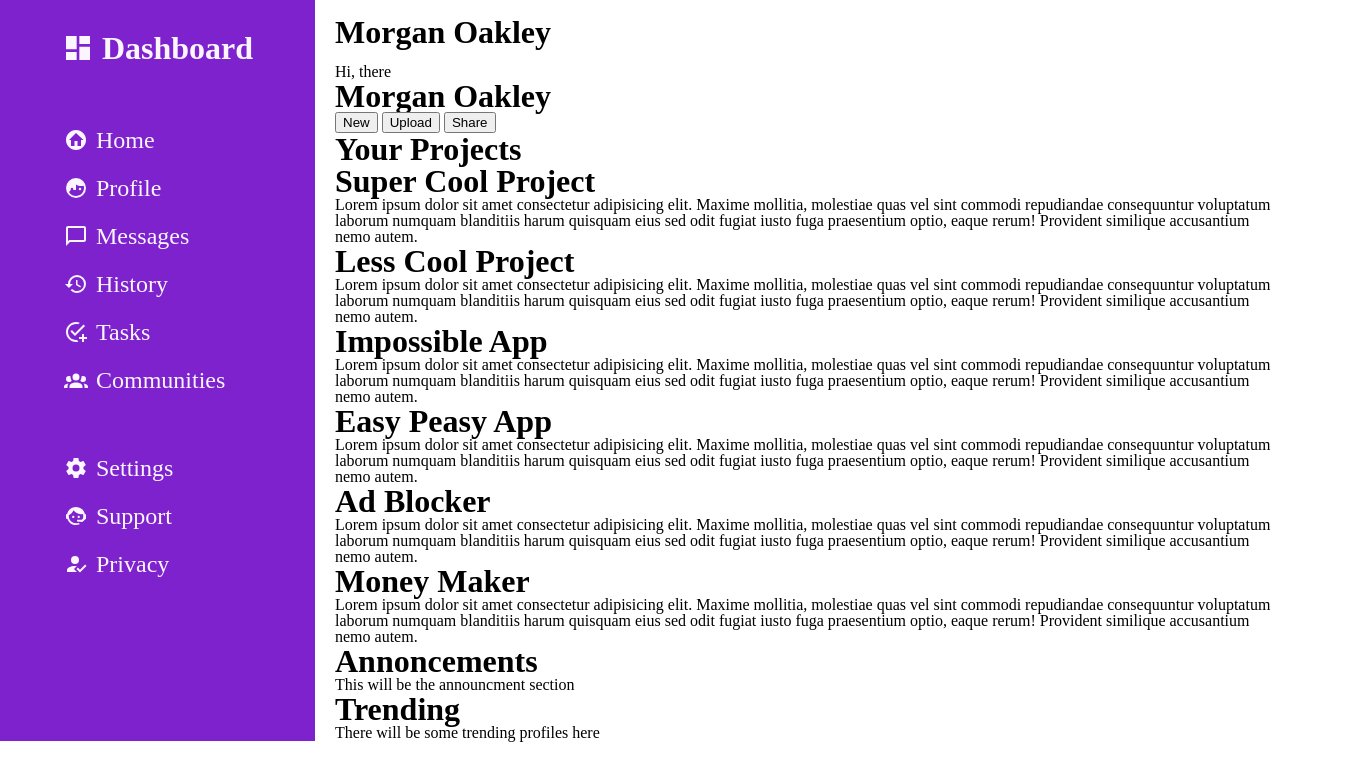
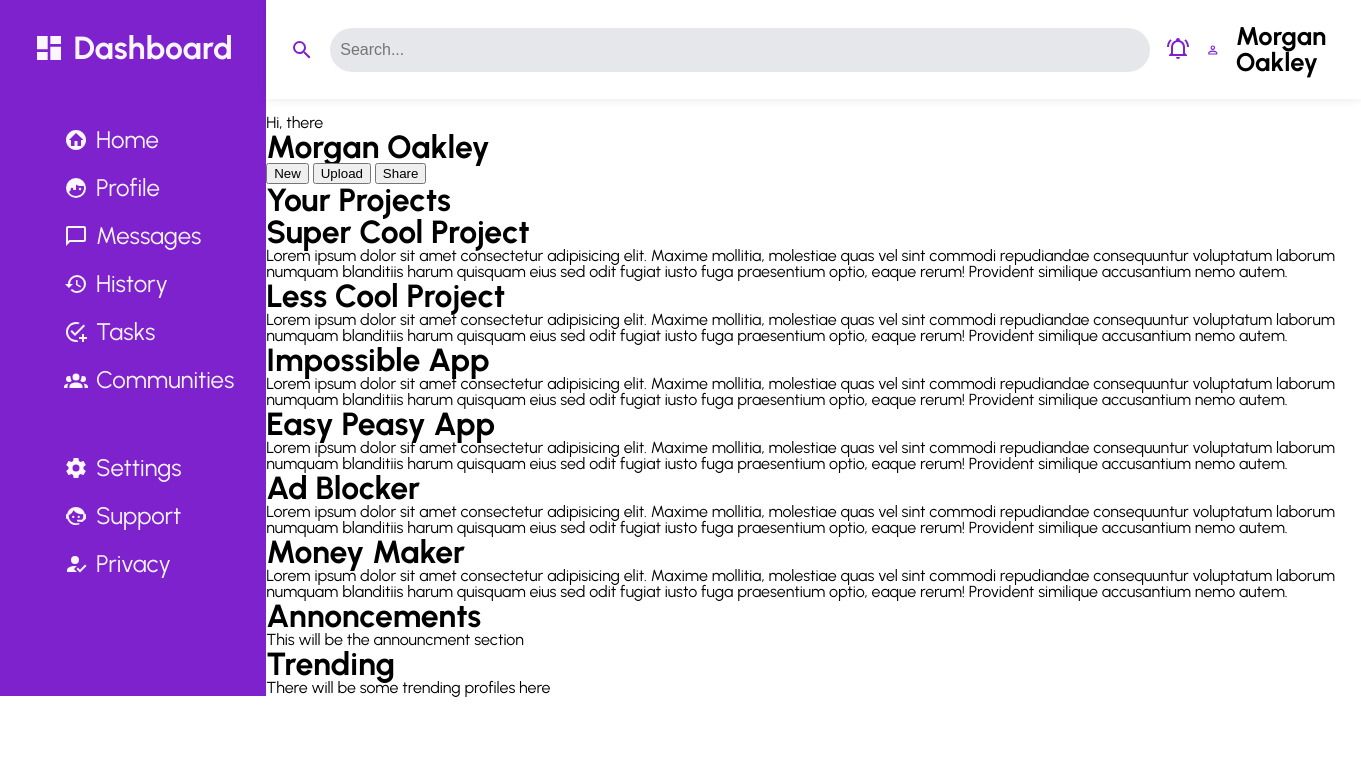
Before and after one commit to ashishthomaschempolil/admin-dashboard, a plain HTML site: page index.html in a window 1280 px wide. Shown: the whole page, 1361 px wide, since content can reach past the window. Drawn offline with Linux system fonts and the light colour scheme.

Commit message:
fix: Finished search bar

```diff
--- a/index.html
+++ b/index.html
@@ -3,9 +3,12 @@
 <head>
     <meta charset="UTF-8">
     <meta http-equiv="X-UA-Compatible" content="IE=edge">
-    <meta name="viewport" content="width=device-width, initial-scale=1.0">
+    <meta name="viewport" content="width=device-width, initial-scale=1.0, height=device-height, user-scalable=no">
     <title>Admin Dashboard</title>
     <link rel="stylesheet" href="style.css">
+    <style>
+        @import url('https://fonts.googleapis.com/css2?family=Urbanist:wght@300;400;700&display=swap');
+    </style>
 </head>
 <body>
     <div class="container">
@@ -45,10 +48,15 @@
         </div>
         <div class="main">
             <div class="search-profile">
-                <div class="search-bar"></div>
-                <div class="notification"></div>
+                <div class="search-bar">
+                    <svg xmlns="http://www.w3.org/2000/svg" viewBox="0 0 24 24"><title>magnify</title><path d="M9.5,3A6.5,6.5 0 0,1 16,9.5C16,11.11 15.41,12.59 14.44,13.73L14.71,14H15.5L20.5,19L19,20.5L14,15.5V14.71L13.73,14.44C12.59,15.41 11.11,16 9.5,16A6.5,6.5 0 0,1 3,9.5A6.5,6.5 0 0,1 9.5,3M9.5,5C7,5 5,7 5,9.5C5,12 7,14 9.5,14C12,14 14,12 14,9.5C14,7 12,5 9.5,5Z" /></svg>
+                    <input type="text" name="search" id="search" placeholder="Search...">
+                </div>
+                <div class="notification">
+                    <svg xmlns="http://www.w3.org/2000/svg" viewBox="0 0 24 24"><title>bell-ring-outline</title><path d="M10,21H14A2,2 0 0,1 12,23A2,2 0 0,1 10,21M21,19V20H3V19L5,17V11C5,7.9 7.03,5.17 10,4.29C10,4.19 10,4.1 10,4A2,2 0 0,1 12,2A2,2 0 0,1 14,4C14,4.1 14,4.19 14,4.29C16.97,5.17 19,7.9 19,11V17L21,19M17,11A5,5 0 0,0 12,6A5,5 0 0,0 7,11V18H17V11M19.75,3.19L18.33,4.61C20.04,6.3 21,8.6 21,11H23C23,8.07 21.84,5.25 19.75,3.19M1,11H3C3,8.6 3.96,6.3 5.67,4.61L4.25,3.19C2.16,5.25 1,8.07 1,11Z" /></svg>
+                </div>
                 <div class="profile">
-                    <img>
+                    <svg xmlns="http://www.w3.org/2000/svg" viewBox="0 0 24 24"><title>account-outline</title><path d="M12,4A4,4 0 0,1 16,8A4,4 0 0,1 12,12A4,4 0 0,1 8,8A4,4 0 0,1 12,4M12,6A2,2 0 0,0 10,8A2,2 0 0,0 12,10A2,2 0 0,0 14,8A2,2 0 0,0 12,6M12,13C14.67,13 20,14.33 20,17V20H4V17C4,14.33 9.33,13 12,13M12,14.9C9.03,14.9 5.9,16.36 5.9,17V18.1H18.1V17C18.1,16.36 14.97,14.9 12,14.9Z" /></svg>
                     <h1>Morgan Oakley</h1>
                 </div>
             </div>
--- a/style.css
+++ b/style.css
@@ -52,6 +52,12 @@ table {
 :root{
     --violet: #7e22ce;
     --white: #faf5ff;
+    --grey: #e5e7eb;
+}
+
+html, body {
+    font-family: 'Urbanist', sans-serif;
+
 }
 
 h1 {
@@ -63,7 +69,6 @@ h1 {
 .container {
     display: inline-grid;
     grid-template-columns: 1fr 3fr;
-    gap: 20px;
 }
 
 /* for the side bar */
@@ -113,3 +118,49 @@ ul{
 .nav, .settings{
     padding-left: 2rem;
 }
+
+/* for the main content */
+/* for the search bar and header */
+.search-profile{
+    padding: 1.5rem;
+    display: flex;
+    flex-direction: row;
+    gap: 1rem;
+    align-items: center;
+    justify-content: space-between;
+    box-shadow: 0 0 10px rgba(0,0,0,0.1);
+}
+
+.search-bar {
+    display:flex;
+    flex-direction: row;
+    align-items: center;
+    gap: 1rem;
+}
+
+.search-profile svg, .search-profile input {
+    height: 1.5rem;
+    width: auto;
+}
+
+.search-profile svg {
+    fill: var(--violet);
+}
+
+.search-profile input {
+    border: none;
+    outline: none;
+    font-size: 1rem;
+    border-radius: 30px;
+    background-color: var(--grey);
+    width: 50rem;
+    padding: 10px;
+}
+
+.profile {
+    display: flex;
+    flex-direction: row;
+    gap: 1rem;
+    align-items: center;
+    font-size: .8rem;
+}
```
